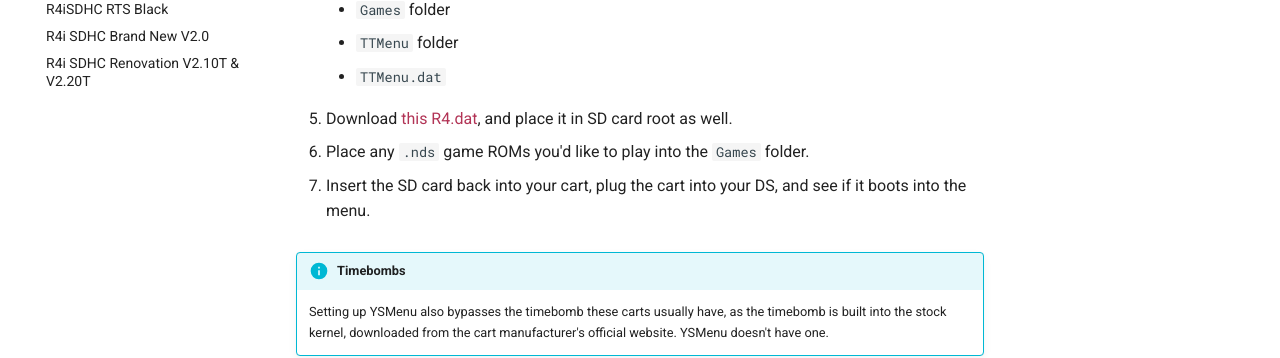
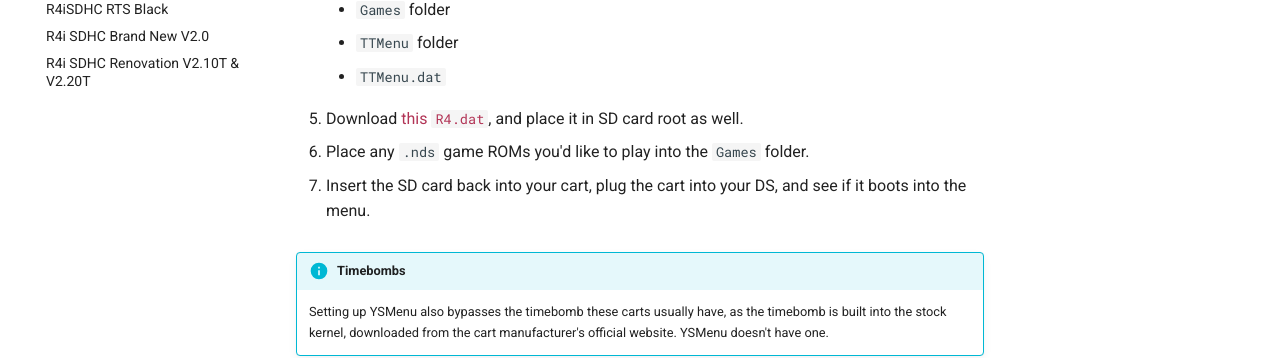
Before and after one commit to Sanrax/flashcart-guides, an MkDocs documentation site: the page built from docs/cart-guides/r4i-sdhc.md, in a window 1280 px wide and 1160 px high. Shown: the part 716-1074 px from the top of the window. Built offline with MkDocs 1.6.1 and Material for MkDocs 9.7.7, drawn with Linux system fonts in a browser that asks for light colours; comment, search, counter and statistics services are not loaded.

```diff
--- a/docs/cart-guides/r4i-sdhc.md
+++ b/docs/cart-guides/r4i-sdhc.md
@@ -26,7 +26,7 @@
 
     - `TTMenu.dat`
 
-1. Download [this R4.dat](https://archive.flashcarts.net/YSMenu/DEMON_common/R4.dat), and place it in SD card root as well.
+1. Download [this `R4.dat`](https://archive.flashcarts.net/YSMenu/DEMON_common/R4.dat), and place it in SD card root as well.
 
 1. Place any `.nds` game ROMs you'd like to play into the `Games` folder.
 
```
Also changed, not shown: docs/cart-guides/r4upgrade.md (+1 -1 lines).
